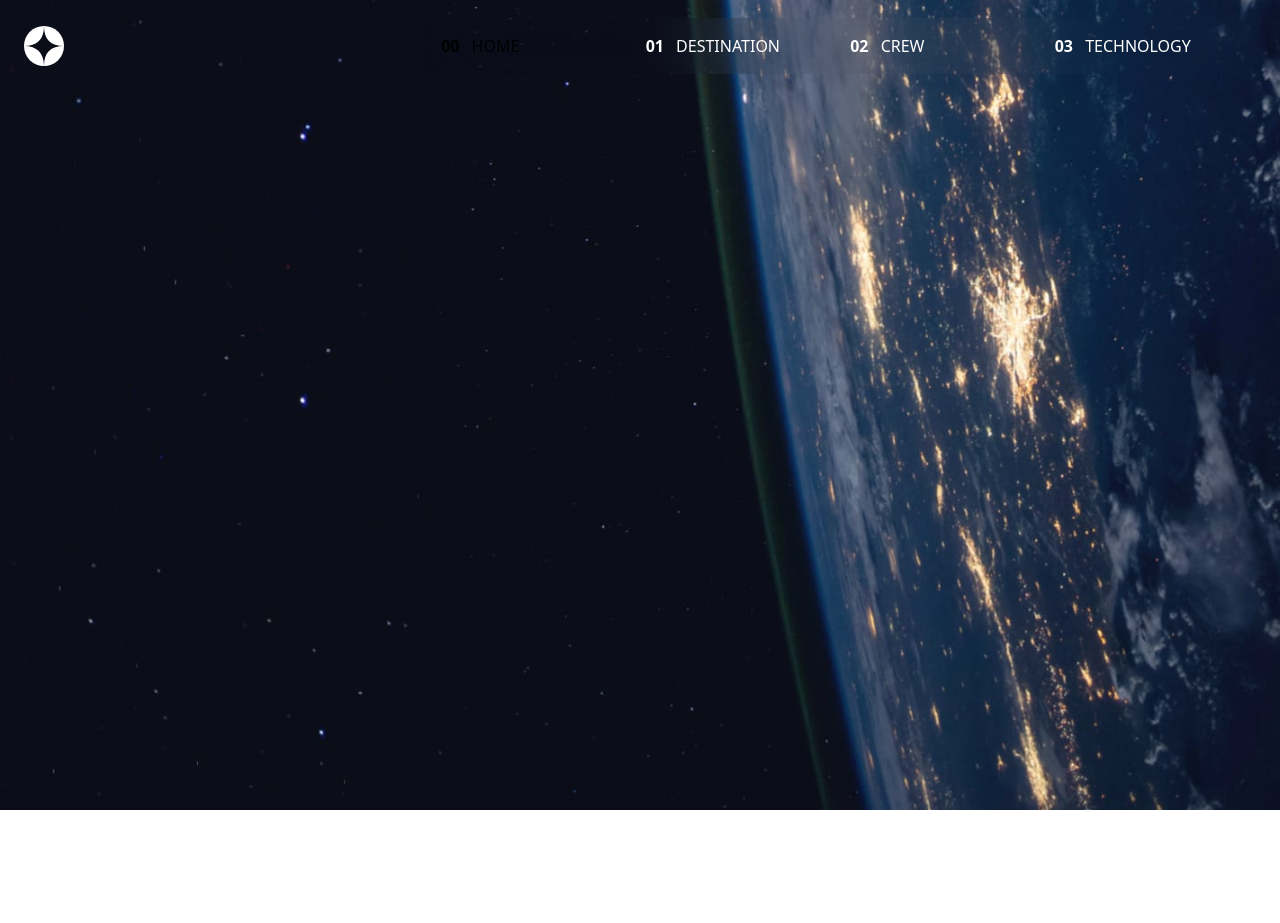
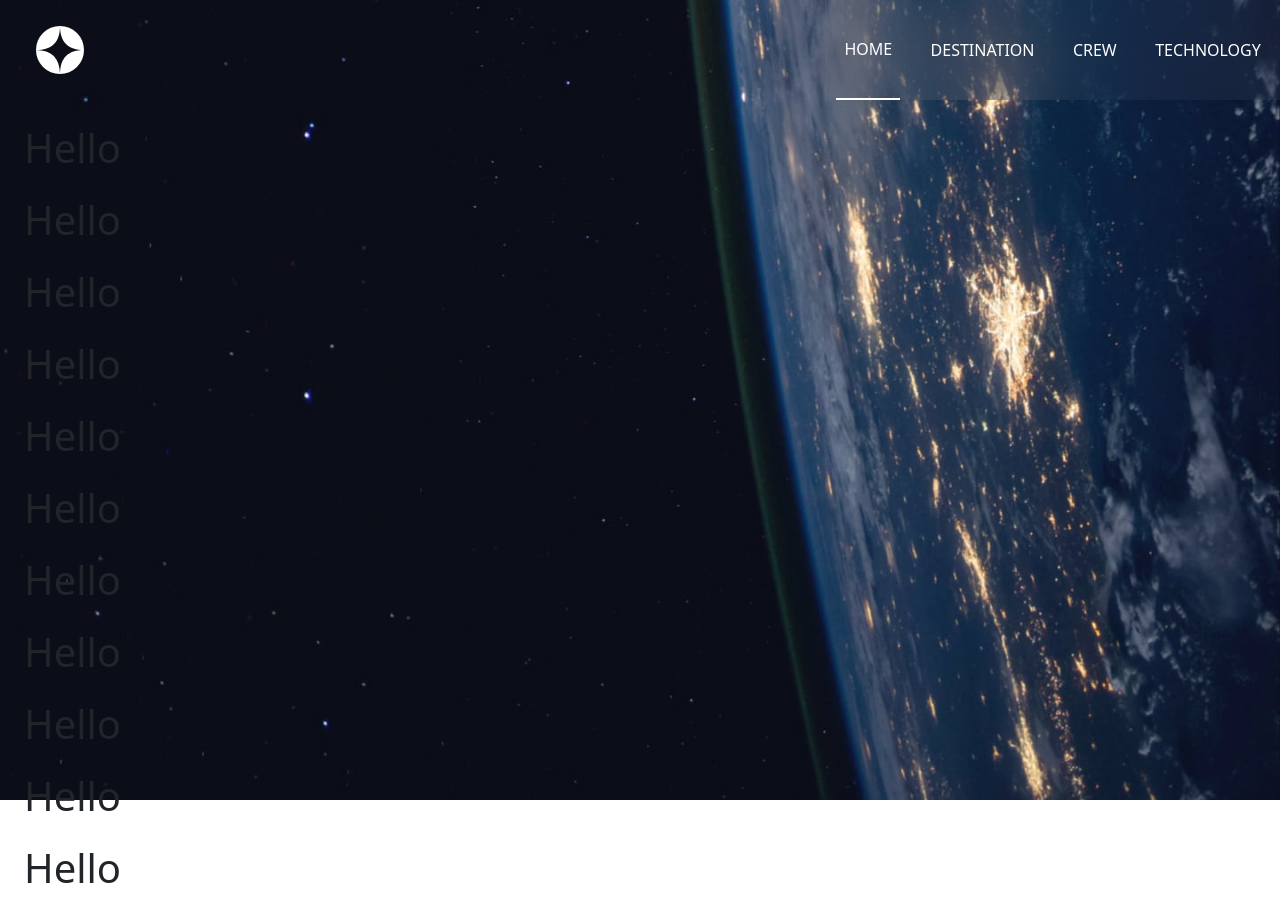
Before and after one commit to bit-01/space-tourism-multi-page-website, a Vue app: page / in a window 1280 px wide. Shown: the top 923 px of the page. Before the commit the page ends 810 px from the top, so only its background shows below. Built offline with nearby package versions, Linux system fonts and the light colour scheme.

Commit message:
fixed navbar tablet size

```diff
--- a/src/App.vue
+++ b/src/App.vue
@@ -4,7 +4,7 @@
       <a class="navbar-brand" href="#">
         <img src="/shared/logo.svg">
       </a>
-      <button class="navbar-toggler p-0" type="button" data-bs-toggle="offcanvas" data-bs-target="#offcanvasNavbar"
+      <button class="navbar-toggler" type="button" data-bs-toggle="offcanvas" data-bs-target="#offcanvasNavbar"
         aria-controls="offcanvasNavbar">
         <span class="navbar-toggler-icon"></span>
       </button>
@@ -13,7 +13,7 @@
           <button type="button" class="btn-close" data-bs-dismiss="offcanvas" aria-label="Close"></button>
         </div>
         <div class="offcanvas-body">
-          <ul class="navbar-nav justify-content-end flex-grow-1 pe-3">
+          <ul class="navbar-nav flex-grow-1">
             <li class="nav-item">
               <a class="nav-link active" aria-current="page" href="#"><span class="num">00</span> Home</a>
             </li>
@@ -31,6 +31,26 @@
       </div>
     </div>
   </nav>
+
+
+  <h1 class="m-4">Hello</h1>
+  <h1 class="m-4">Hello</h1>
+  <h1 class="m-4">Hello</h1>
+  <h1 class="m-4">Hello</h1>
+  <h1 class="m-4">Hello</h1>
+  <h1 class="m-4">Hello</h1>
+  <h1 class="m-4">Hello</h1>
+  <h1 class="m-4">Hello</h1>
+  <h1 class="m-4">Hello</h1>
+  <h1 class="m-4">Hello</h1>
+  <h1 class="m-4">Hello</h1>
+  <h1 class="m-4">Hello</h1>
+  <h1 class="m-4">Hello</h1>
+  <h1 class="m-4">Hello</h1>
+  <h1 class="m-4">Hello</h1>
+  <h1 class="m-4">Hello</h1>
+  <h1 class="m-4">Hello</h1>
+  <h1 class="m-4">Hello</h1>
 </template>
 
 <script>
@@ -59,10 +79,11 @@ body {
 }
 
 nav {
-  margin-top: .6em;
+  margin-top: 1em;
 }
-nav .container-fluid {
-  padding: 0 1.5em;
+
+.navbar-brand, .navbar-toggler {
+  padding: 0 .8em !important;
 }
 .navbar-brand > img {
   width:40px;
@@ -110,8 +131,13 @@ a.nav-link {
   font-weight: bold;
 }
 
-a.nav-link:hover {
-  border-bottom: solid 2px #fff;
+a.nav-link.active {
+  border-bottom: solid 2px #fff !important;
+  color: #fff !important;
+}
+a.nav-link:hover, a.nav-link:focus,a.nav-link:active {
+  border-bottom: solid 2px rgba(255,255,255,.5025) !important;
+  color: #fff !important;
 }
 
 @media (min-width: 768px) {
@@ -119,10 +145,62 @@ a.nav-link:hover {
     background-image: url('/public/home/background-home-tablet.jpg');
   }
 
+  nav .container-fluid {
+    padding: 0 !important;
+  }
+
+  .navbar-brand {
+    padding: 1.3em 1.8em !important;
+  }
+  .navbar-brand > img {
+    width:48px;
+  }
 
   .nav-item {
     height: 100%;
     margin: 0 .7em;
+    width: auto !important;
+    display: flex;
+    justify-content: center;
+    align-items: center;
+  }
+
+  a.nav-link {
+    height: 100%;
+    align-items: center;
+    justify-content: center;
+    vertical-align: middle;
+    display: flex;
+  }
+
+  .num {
+    display: none;
+  }
+
+  nav {
+    padding: 0 !important;
+    margin: 0 !important;
+  }
+
+  .navbar-nav {
+    padding: 0 !important;
+    display: flex;
+    justify-content: space-evenly !important;
+
+  }
+
+  .navbar-nav, .offcanvas-body {
+    height: 100%;
+  }
+
+  div.offcanvas.offcanvas-end{
+    background-color: rgba(255,255,255,.04) !important;
+
+  }
+
+  .navbar-expand-md .offcanvas {
+    height: 86px !important;
+    position: absolute !important;
   }
 
 }
```
